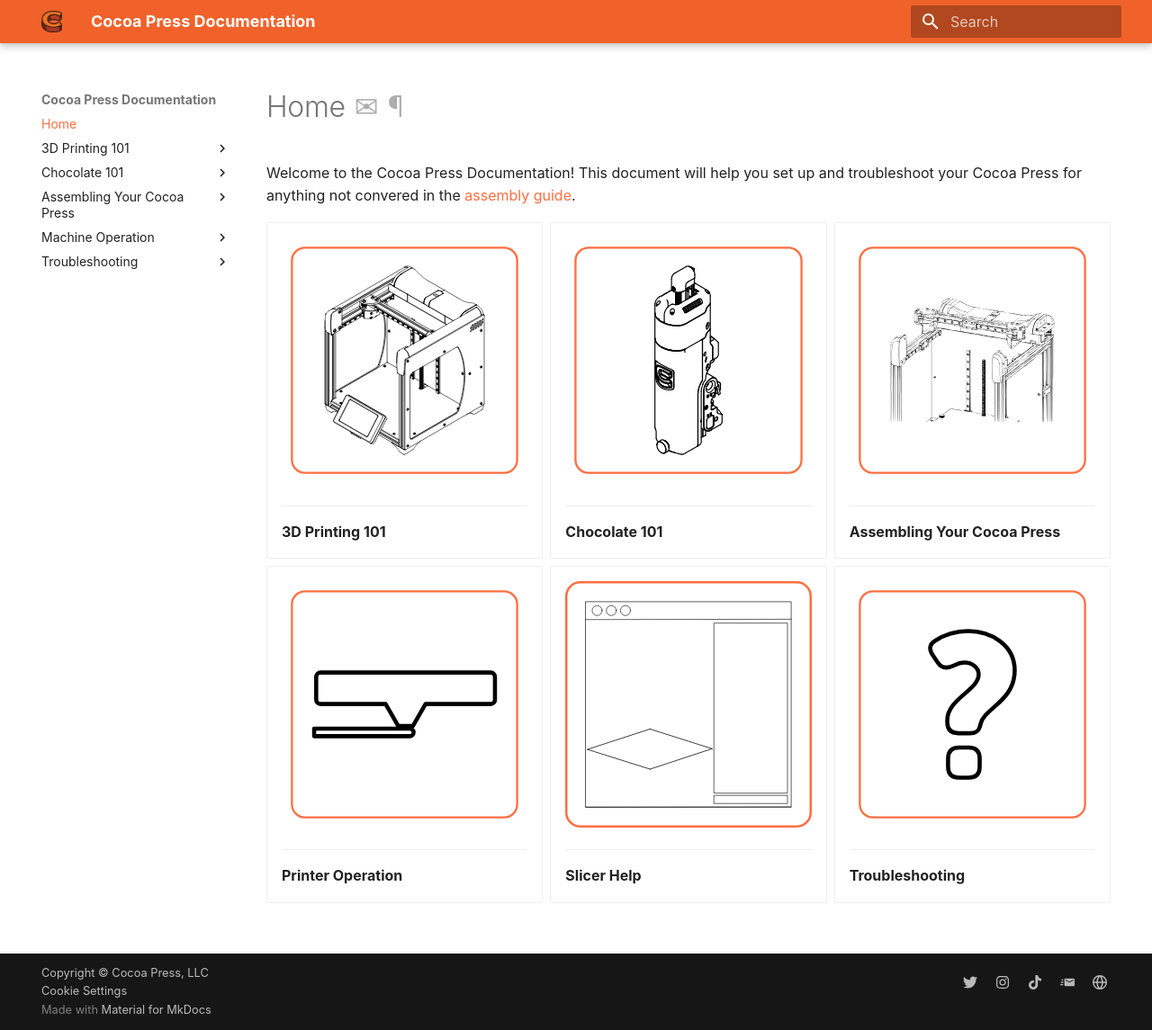
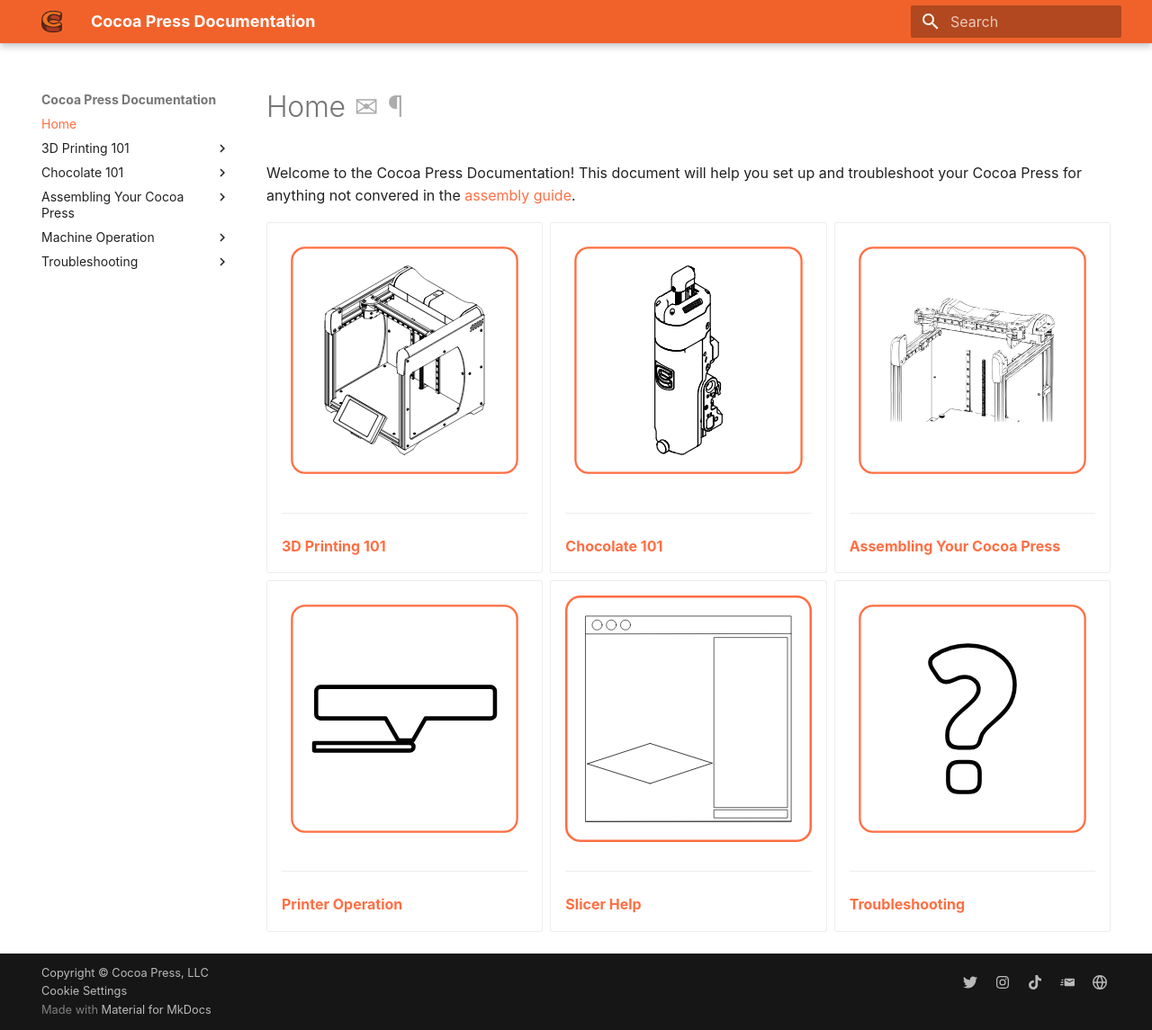
Before and after one commit to CocoaPress/docs, an MkDocs documentation site: the page built from docs/index.md, in a window 1280 px wide and 1145 px high. Shown: the whole window at 90% size. Built offline with MkDocs 1.6.1 and Material for MkDocs 9.7.7, drawn with Linux system fonts in a browser that asks for light colours; some web fonts are replaced.

Commit message:
Added links to main menu and fixed electronics image move, etc.

```diff
--- a/docs/index.md
+++ b/docs/index.md
@@ -11,11 +11,11 @@
 
 <div class="grid cards" style="grid-template-columns: repeat(auto-fit,minmax(12rem,1fr));">
 <ul>
-<li><img src="img/homepage/frame.svg" alt="Isometric view of the frame of the Cocoa Press printer, with no extruder attached."/><hr><strong>3D Printing 101</strong></li>
-<li><img src="img/homepage/extruder.svg" alt="Isometric view of the extruder of the Cocoa Press printer."/><hr><strong>Chocolate 101</strong></li>
-<li><img src="img/homepage/frame_docs_assembly.svg" alt="Isometric view of the frame of the Cocoa Press printer, with no extruder attached."/><hr><strong>Assembling Your Cocoa Press</strong></li>
-<li><img src="img/homepage/frame_docs_operation.svg" alt="Isometric view of the frame of the Cocoa Press printer, with no extruder attached."/><hr><strong>Printer Operation</strong></li>
-<li><img src="img/homepage/slicer.svg" alt="Artist's interpration of the PrusaSlicer window."><hr><strong>Slicer Help</strong></li>
-<li><img src="img/homepage/frame_docs_troubleshoot.svg" alt="Artist's interpration of the PrusaSlicer window."><hr><strong>Troubleshooting</strong></li>
+<li><a href="/101/"><img src="img/homepage/frame.svg" alt="Isometric view of the frame of the Cocoa Press printer, with no extruder attached."/><hr><strong>3D Printing 101</strong></a></li>
+<li><a href="/Chocolate/Types.html"><img src="img/homepage/extruder.svg" alt="Isometric view of the extruder of the Cocoa Press printer."/><hr><strong>Chocolate 101</strong></a></li>
+<li><a href="/Assembly/"><img src="img/homepage/frame_docs_assembly.svg" alt="Isometric view of the frame of the Cocoa Press printer, with no extruder attached."/><hr><strong>Assembling Your Cocoa Press</strong></a></li>
+<li><a href="/Printer/"><img src="img/homepage/frame_docs_operation.svg" alt="Isometric view of the frame of the Cocoa Press printer, with no extruder attached."/><hr><strong>Printer Operation</strong></a></li>
+<li><a href="101/Slicer.html"><img src="img/homepage/slicer.svg" alt="Artist's interpration of the PrusaSlicer window."><hr><strong>Slicer Help</strong></a></li>
+<li><a href="/Troubleshooting/"><img src="img/homepage/frame_docs_troubleshoot.svg" alt="Artist's interpration of the PrusaSlicer window."><hr><strong>Troubleshooting</strong></a></li>
 </ul>
 </div>
```
Also changed, not shown: docs/Assembly/Electronics.md (+2 -2 lines).
